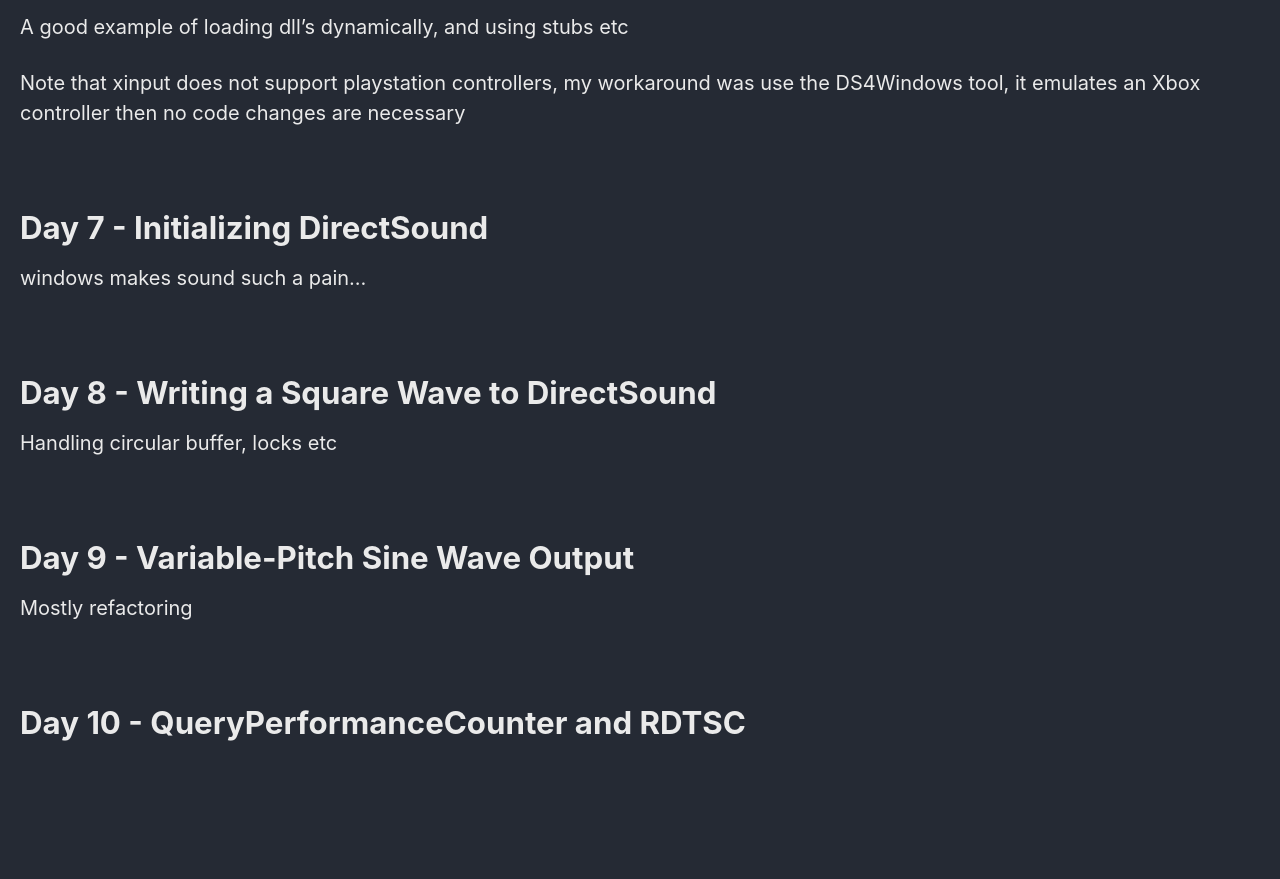
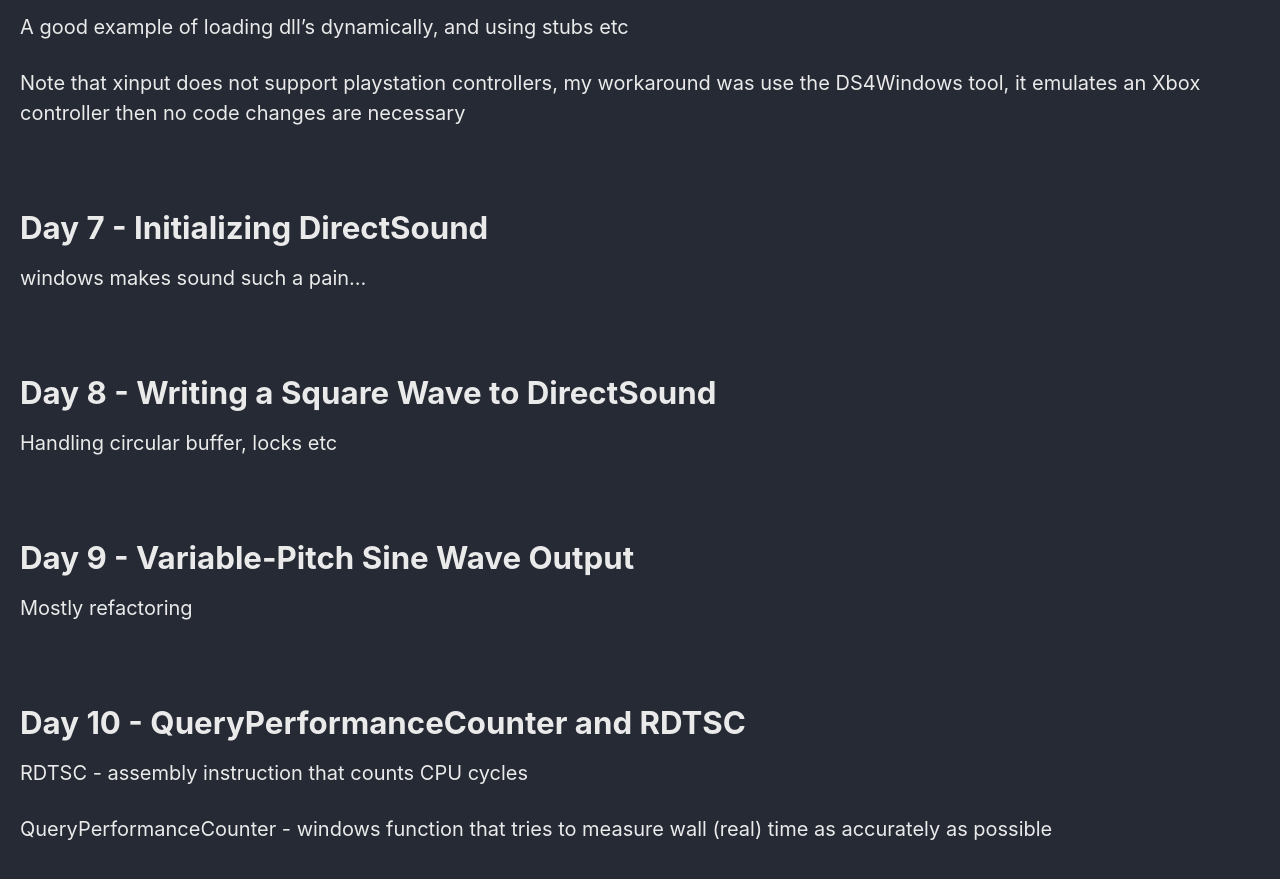
Before and after one commit to Connor-McCartney/Connor-McCartney.github.io, a Jekyll site: the page built from _pages/misc/HandmadeHeroNotes.md, in a window 1280 px wide and 900 px high, scrolled down 2304 px. Shown: the top 879 px of the window. Built offline with Jekyll 4.4.1, drawn with Linux system fonts in a browser that asks for light colours; cached includes are drawn as plain includes; our own code applies the rules of GitHub Pages for plain Markdown files; before the commit the page ends 3092 px from its top, so only the background shows below that.

Commit message:
Update HandmadeHeroNotes.md

```diff
--- a/_pages/misc/HandmadeHeroNotes.md
+++ b/_pages/misc/HandmadeHeroNotes.md
@@ -119,3 +119,8 @@ Mostly refactoring
 <br>
 
 # Day 10 - QueryPerformanceCounter and RDTSC
+
+
+RDTSC - assembly instruction that counts CPU cycles
+
+QueryPerformanceCounter - windows function that tries to measure wall (real) time as accurately as possible
```
